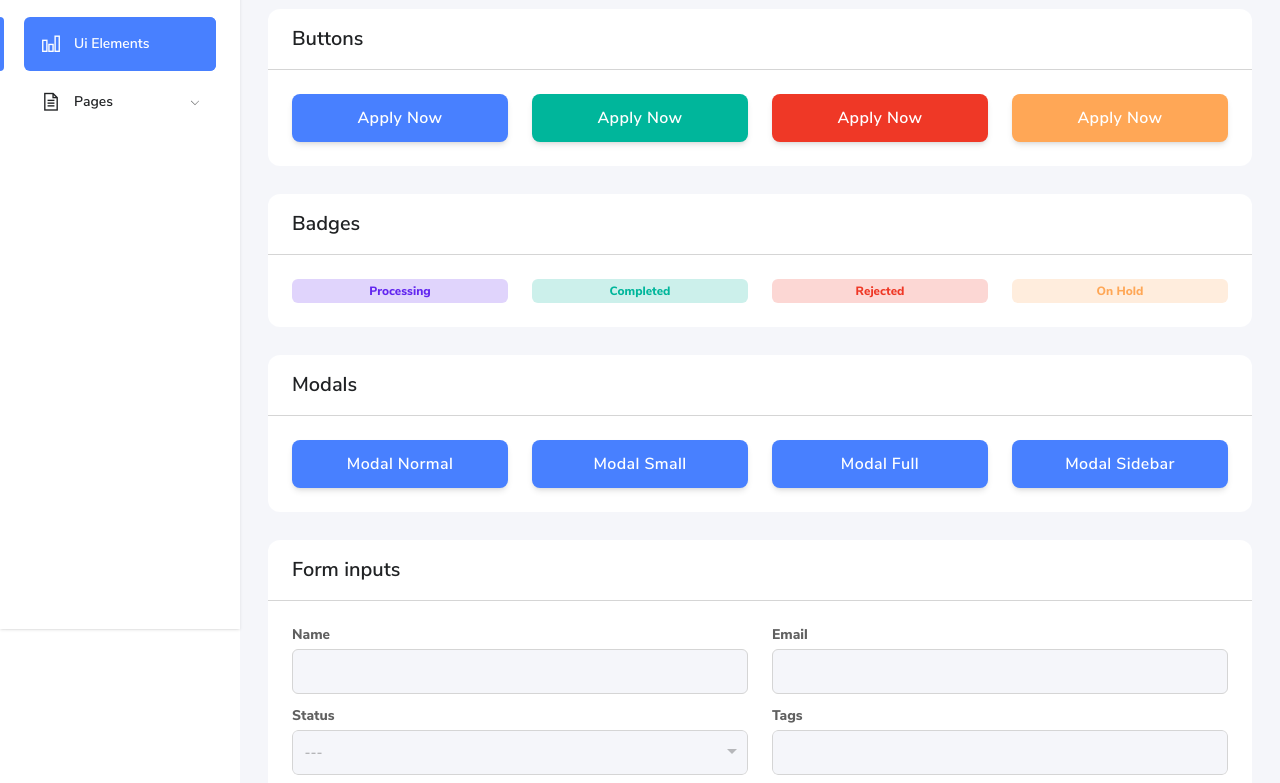
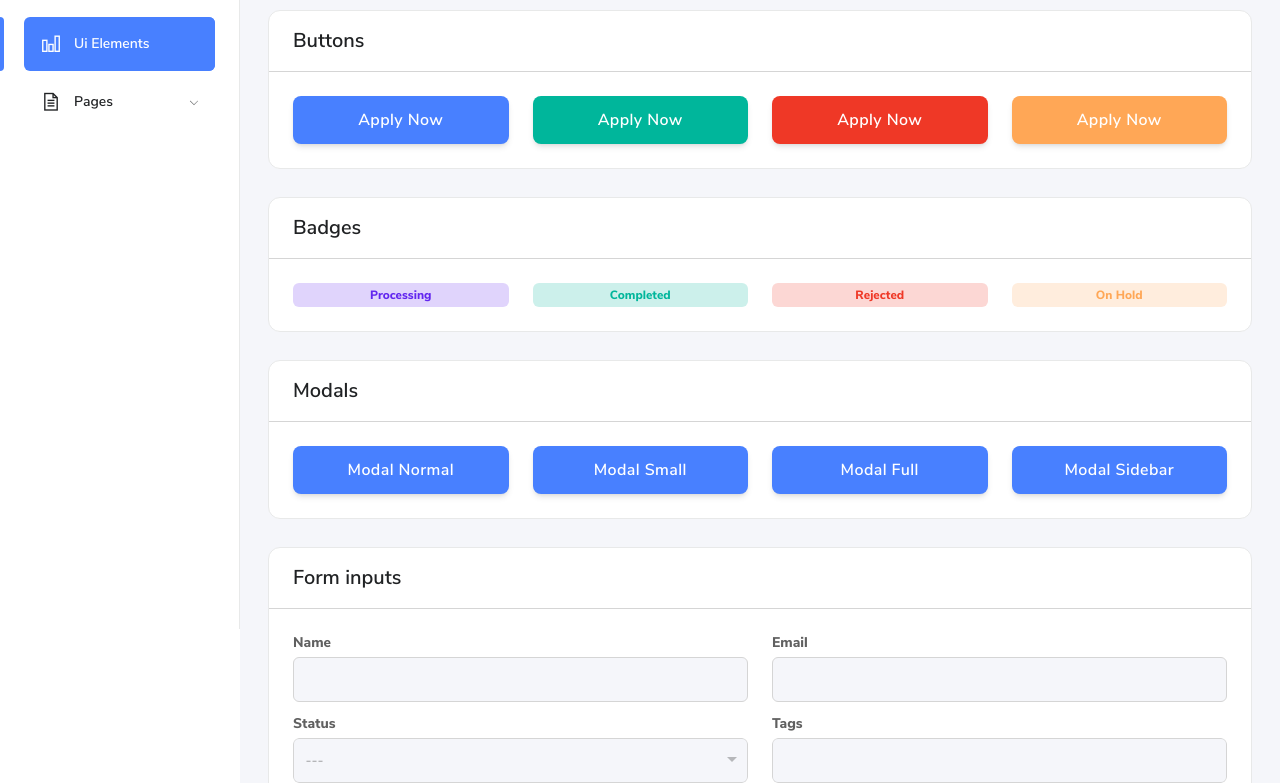
Before and after one commit to higorch/dashstack, a website: page html/ui-elements.html in a window 1280 px wide. Shown: the part 171-954 px from the top of the page. Drawn offline with Linux system fonts and the light colour scheme; files that its build step writes are made by us from their sources; files whose address does not match are found by name.

Commit message:
frontend

```diff
--- a/html/ui-elements.html
+++ b/html/ui-elements.html
@@ -7,7 +7,7 @@
     <title>Dashstack</title>
     <link rel="stylesheet" href="./assets/icons/line-awesome/css/line-awesome.min.css">
     <link rel="stylesheet" href="./assets/fonts/stylesheet.css">
-    <link rel="stylesheet" href="./assets/css/frontend.css?v=7.0.2">
+    <link rel="stylesheet" href="./assets/css/frontend.css?v=7.0.3">
     <script>
         document.documentElement.classList.toggle('dark', localStorage.getItem('theme-dark') === 'true');
         document.documentElement.classList.toggle('group/theme-sidebar', localStorage.getItem('theme-sidebar') === 'true');
@@ -148,7 +148,7 @@
 
                 <div class="flex flex-col">
 
-                    <div class="flex flex-col rounded-xl shadow-[6px_6px_54px_rgba(0_0_0_0_05)] bg-white dark:bg-[#273142]">
+                    <div class="flex flex-col rounded-xl border border-[#e8e9e9] dark:border-[#313D4F] bg-white dark:bg-[#273142]">
 
                         <div class="flex justify-between items-center px-6 py-4 border-b border-[#D5D5D5] dark:border-[#313D4F]">
                             <h4 class="font-semibold text-lg md:text-xl text-[#202224] dark:text-white">Buttons</h4>
@@ -171,7 +171,7 @@
 
                 <div class="flex flex-col">
 
-                    <div class="flex flex-col rounded-xl shadow-[6px_6px_54px_rgba(0_0_0_0_05)] bg-white dark:bg-[#273142]">
+                    <div class="flex flex-col rounded-xl border border-[#e8e9e9] dark:border-[#313D4F] bg-white dark:bg-[#273142]">
 
                         <div class="flex justify-between items-center px-6 py-4 border-b border-[#D5D5D5] dark:border-[#313D4F]">
                             <h4 class="font-semibold text-lg md:text-xl text-[#202224] dark:text-white">Badges</h4>
@@ -194,7 +194,7 @@
 
                 <div class="flex flex-col">
 
-                    <div class="flex flex-col rounded-xl shadow-[6px_6px_54px_rgba(0_0_0_0_05)] bg-white dark:bg-[#273142]">
+                    <div class="flex flex-col rounded-xl border border-[#e8e9e9] dark:border-[#313D4F] bg-white dark:bg-[#273142]">
 
                         <div class="flex justify-between items-center px-6 py-4 border-b border-[#D5D5D5] dark:border-[#313D4F]">
                             <h4 class="font-semibold text-lg md:text-xl text-[#202224] dark:text-white">Modals</h4>
@@ -217,7 +217,7 @@
 
                 <div class="flex flex-col">
 
-                    <div class="flex flex-col rounded-xl shadow-[6px_6px_54px_rgba(0_0_0_0_05)] bg-white dark:bg-[#273142]">
+                    <div class="flex flex-col rounded-xl border border-[#e8e9e9] dark:border-[#313D4F] bg-white dark:bg-[#273142]">
 
                         <div class="flex justify-between items-center px-6 py-4 border-b border-[#D5D5D5] dark:border-[#313D4F]">
                             <h4 class="font-semibold text-lg md:text-xl text-[#202224] dark:text-white">Form inputs</h4>
@@ -453,7 +453,7 @@
     </div>
     <!-- modals -->
 
-    <script src="./assets/js/frontend.js?v=7.0.2"></script>
+    <script src="./assets/js/frontend.js?v=7.0.3"></script>
     <script src="./assets/js/custom.js"></script>
 </body>
 
--- a/src/css/frontend.css
+++ b/src/css/frontend.css
@@ -13,6 +13,8 @@
     --color-yellow-2: #ffeddd;
     --color-blue-1: #4880FF;
     --color-blue-2: #c3d4fc;
+
+    --shadow-card: 6px 6px 25px rgba(0, 0, 0, 0.1);
 
     --breakpoint-md: 992px;
 }
@@ -67,7 +69,7 @@
         @apply flex flex-col grow md:grow-0 w-full md:w-[calc(100%-240px)] md:group-only/theme-sidebar:w-[calc(100%-100px)] md:ml-auto md:transition-['width'] md:duration-300 md:ease-in-out;
     }
     .dash-container .dash-container-header {
-        @apply sticky top-0 z-40 flex justify-between items-center px-7 py-4 shadow-sm bg-white dark:bg-[#273142];
+        @apply sticky top-0 z-40 flex justify-between items-center px-7 py-4 border-b border-[#e8e9e9] dark:border-[#313D4F] bg-white dark:bg-[#273142];
     }
     .dash-container .dash-container-body {
         @apply relative z-30 grow flex flex-col p-7 gap-7 bg-[#F5F6FA] dark:bg-[#1B2431];
@@ -89,7 +91,7 @@
 
     /* dash-sidebar-menu */
     .dash-sidebar-menu {
-        @apply flex flex-row md:flex-col w-full h-full shadow-sm;
+        @apply flex flex-row md:flex-col w-full h-full border-r border-[#e8e9e9] dark:border-[#313D4F];
     }
     .dash-sidebar-menu nav ul {
         @apply flex flex-col gap-1;
```
Also changed, not shown: html/index.html (+2 -2 lines), html/login.html (+2 -2 lines), html/order-lists.html (+2 -2 lines), html/assets/css/frontend.css.
